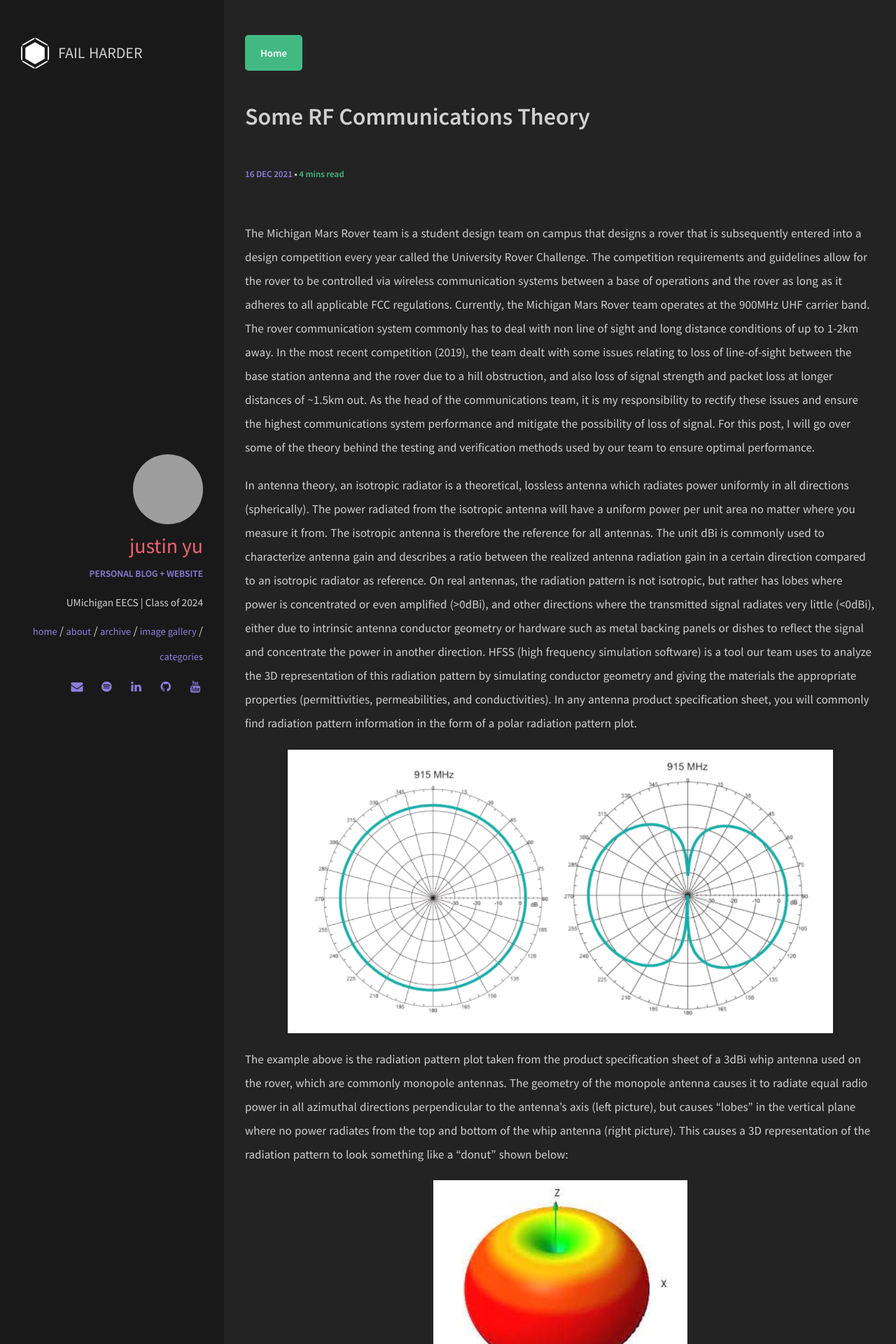
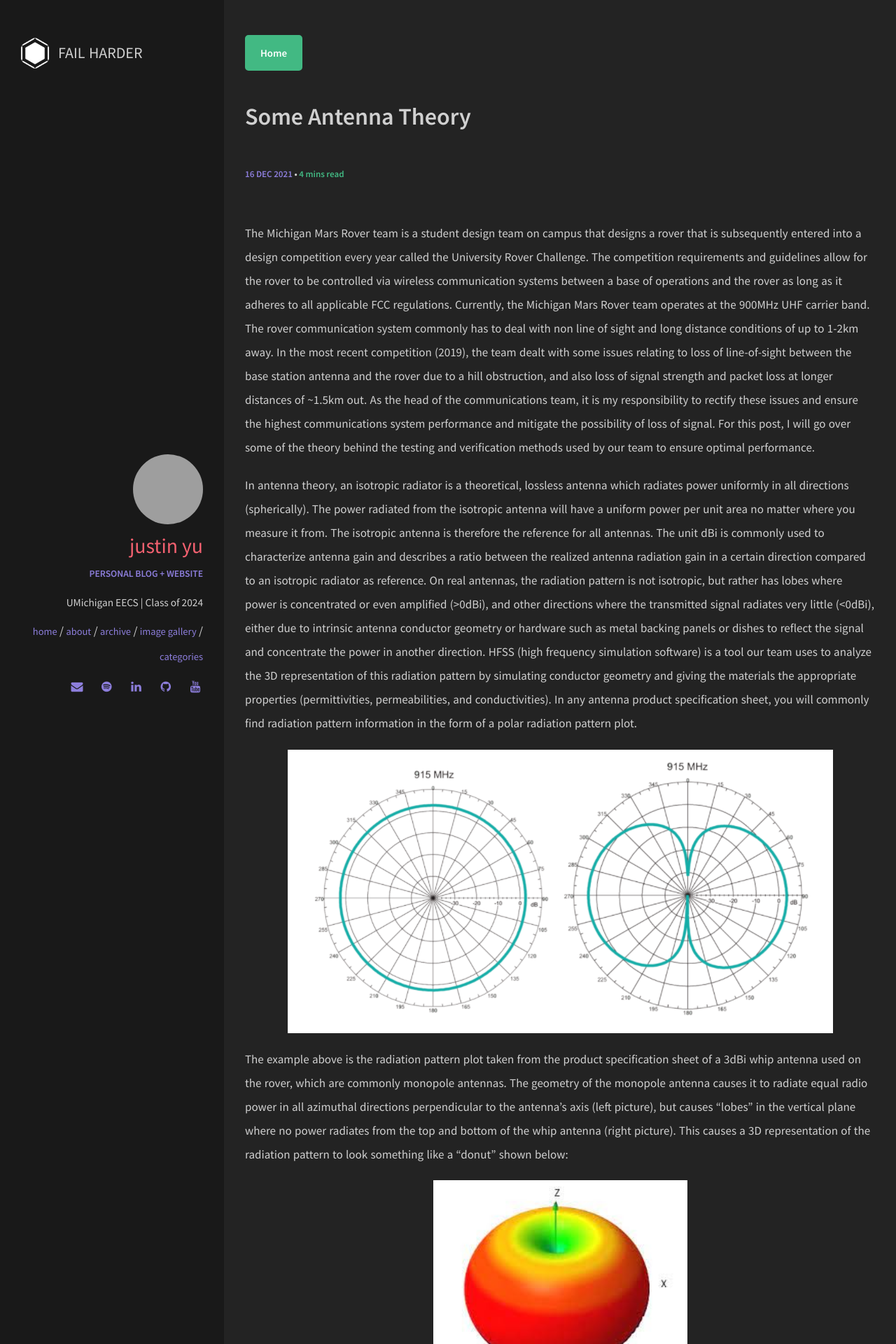
Before and after one commit to uynitsuj/uynitsuj.github.io, a Jekyll site: the page built from _posts/2021-12-16-antenna-theory.md, in a window 1280 px wide. Shown: the top 1920 px of the page at 70% size. Built offline with Jekyll 4.4.1, drawn with Linux system fonts in a browser that asks for light colours; formulas are drawn with MathJax 3.

Commit message:
Update 2021-12-16-antenna-theory.md

```diff
--- a/_posts/2021-12-16-antenna-theory.md
+++ b/_posts/2021-12-16-antenna-theory.md
@@ -1,6 +1,6 @@
 ---
 layout: post
-title:  "Some RF Communications Theory"
+title:  "Some Antenna Theory"
 excerpt: "Learning cool new stuff"
 categories: [projects]
 image: IMG_0671.jpg
```
